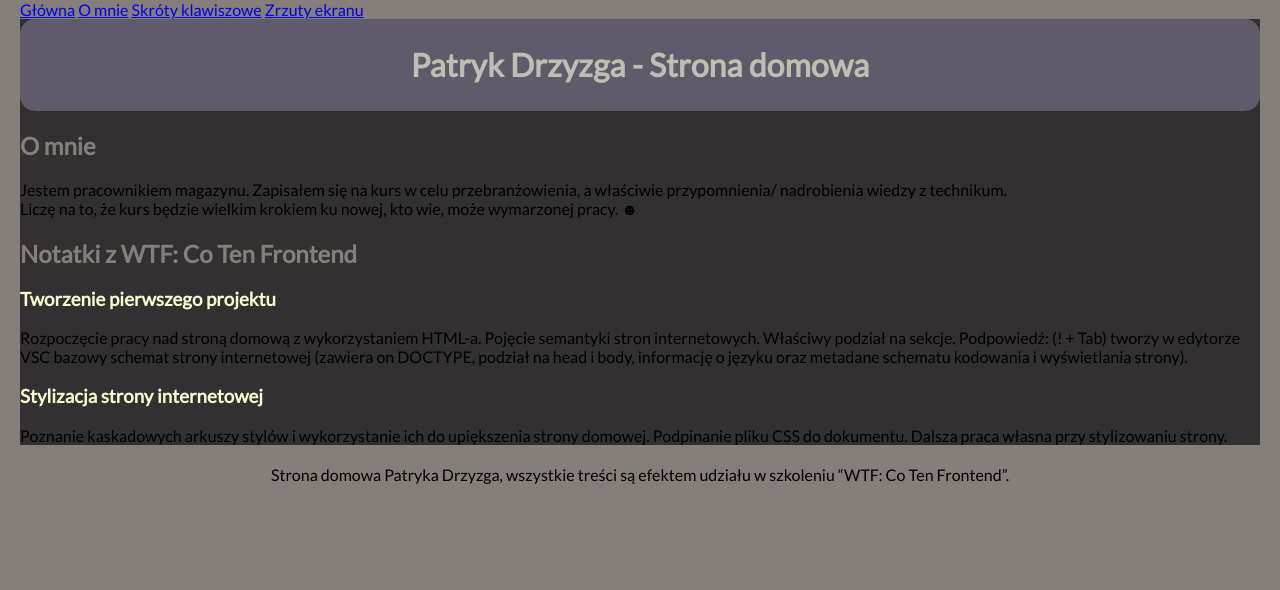
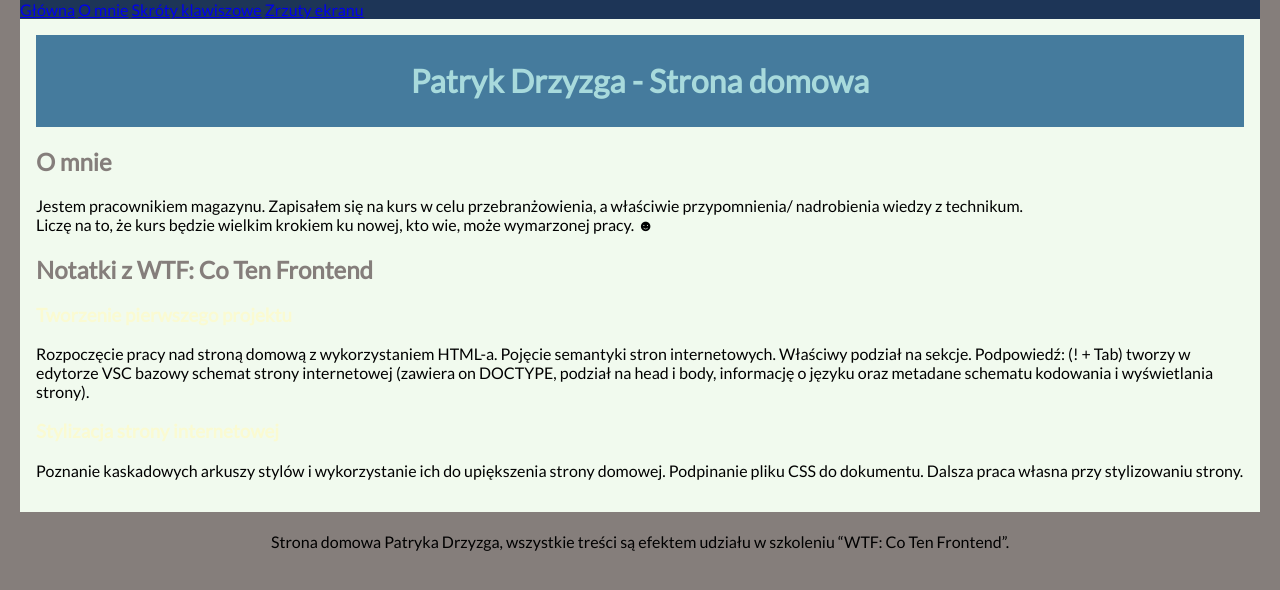
Before and after one commit to patryk-drzyzga/homepage, a plain HTML site: page index.html in a window 1280 px wide. Drawn offline with Linux system fonts and the light colour scheme.

Commit message:
deleting images

```diff
--- a/style.css
+++ b/style.css
@@ -1,37 +1,8 @@
-.hero-header {
-    color: #C1BDB3;
-    background-color: #5F5B6B;
-    padding-top: 5px;
-    padding-bottom: 5px;
-    border-radius: 15px;
-}
-
-.hero-header__text {
-    text-align: center;
-}
-
-.section-header {
-    color: #857E7B;
-}
-
-.note-header {
-    color: lightgoldenrodyellow;
-}
-
 .body {
     background-color: #857E7B;
     font-family: Lato;
     max-width: 1240px;
-    margin: auto;
-}
- .main {
-     background-color: #323031;
- }
-
-.picture {
-    border-radius: 10%;
-    height: 500px;
-    width: 600px;
+    margin: 0 auto;
 }
 
 .footer {
@@ -58,3 +29,38 @@
     src: local('Lato Regular'), local('Lato-Regular'), url(https://fonts.gstatic.com/s/lato/v16/S6uyw4BMUTPHjx4wXg.woff2) format('woff2');
     unicode-range: U+0000-00FF, U+0131, U+0152-0153, U+02BB-02BC, U+02C6, U+02DA, U+02DC, U+2000-206F, U+2074, U+20AC, U+2122, U+2191, U+2193, U+2212, U+2215, U+FEFF, U+FFFD;
 }
+
+.hero-header {
+    color: #A8DADC;
+    background-color: #457B9D;
+    padding-top: 5px;
+    padding-bottom: 5px;
+}
+
+.hero-header__text {
+    text-align: center;
+}
+
+.main {
+    background-color: #F1FAEE;
+    padding: 16px;
+    box-sizing: border-box;
+}
+
+.nav-panel{
+    background-color: #1D3557;
+}
+
+.note-header {
+    color: lightgoldenrodyellow;
+}
+
+.picture {
+    border-radius: 10%;
+    height: 500px;
+    width: 600px;
+}
+
+.section-header {
+    color: #857E7B;
+}
```
Also changed, not shown: mask.jpg (deleted), src/email-pattern.png (added), src/readme.txt (added), usa_key.jpg (deleted), zdjecie.png (deleted), 1 other file.
